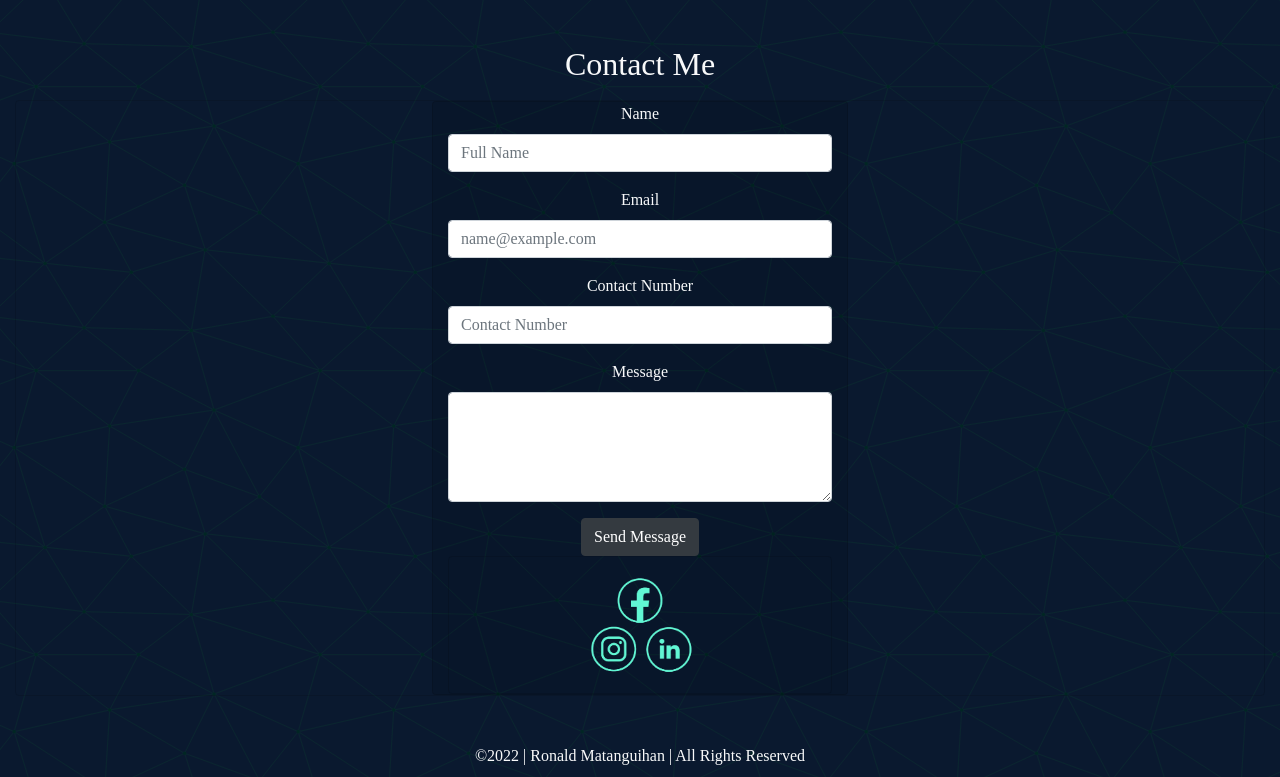
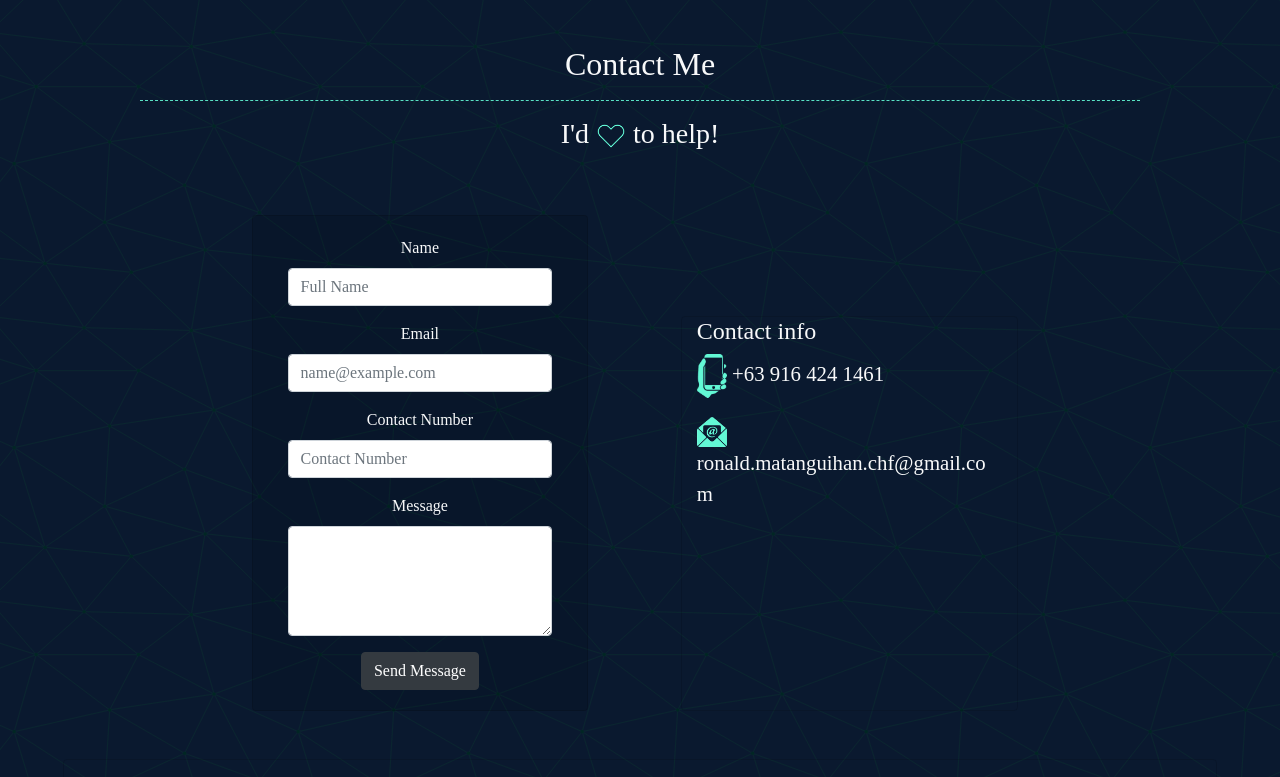
Before and after one commit to Arkcheon/web-portfolio, a plain HTML site: page index.html in a window 1280 px wide. Shown: the part 2321-3098 px from the top of the page. Drawn offline with nearby package versions, Linux system fonts and the light colour scheme; a web font is replaced by a local one.

Commit message:
Capstone 14

```diff
--- a/index.css
+++ b/index.css
@@ -8,7 +8,9 @@
 html {
 			scroll-behavior: smooth;
 		}
-
+body {
+  		font-size: calc(14px + (26 - 14) * ((100vw - 300px) / (1600 - 300)));
+		}
 /*Google Fonts*/
 
 #ibody {
@@ -164,13 +166,34 @@ h1 {
 	font-family: 'Robot Slab';
 }
 #pic-border {
-	border: 10px solid #fb1313;
+	border: 50px solid #fb1313;
 }
 
 #contact-corner {
 	background-color: rgba(0,0,0,0.1);
 }
 
+#coninfo {
+
+	margin-top: 10%;
+	text-align: left;
+	margin-right: 15%;
+	font-size: 1.3rem;
+}
+
+#form1 {
+	background-color: rgba(0,0,0,0.1);
+	margin: auto;
+}
+
+.line2 {
+  border:none;
+  border-top:1px dashed #59e2c5;
+  width: 80%;
+  text-align: center;
+}
+
+}
 
 #foot1 {
 	background-color: #59e2c5;
--- a/index.html
+++ b/index.html
@@ -199,10 +199,23 @@
 		<!-- Contact Me Start -->
 
 		<h2 class="mb-3 text-light">Contact Me</h2>
-		<section id="contact-me">
-			<div  class="d-flex card bg-transparent " >
-				<div>
-				<div id="contact-corner" class="card text-light mx-auto col-lg-4 col-md-8 col-12 col-sm-12">
+		<hr class="line2 mx-auto">
+		<h3 class="mb-3 text-light"> I'd <img src="./images/heart.png" width=
+						'30'> to help!</h3>
+
+
+		<!-- Contact Me Start -->
+		<section class=" text-light min-vh-100 bg-transparent mx-5" >
+
+
+
+			<div class="d-lg-flex p-md-5 ml-5">
+
+
+
+				<div id="form1" class="card col-lg-4 col-med-6 col-12 mb-5 mb-lg-0" >
+					<div class="card-body" >
+
 						<form>
 
 							<div class="form-group">
@@ -225,8 +238,6 @@
 								<label for="Message">Message</label>
 								<textarea class="form-control" id="Message" rows="4"></textarea>
 							</div>
-					</form>
-
 
 							<!-- Button trigger modal -->
 
@@ -234,23 +245,45 @@
 							  	Send Message
 							</button>
 
+						</form>
+
+					</div>
+				</div>
+
+				<div id="coninfo" class=" card bg-transparent col-lg-4 mb-5 mb-lg-0 col-12">
+						<h4> Contact info</h4>
+						<p > <img src="./images/mphone.png" width=
+						'30'> +63 916 424 1461</p>
+						<p> <img src="./images/email.png" width=
+						'30'> ronald.matanguihan.chf@gmail.com</p>
+
+				</div>
+			</div>
+
 			<!--SocMed  -->
 
 					<div >
 						<div class="card bg-transparent mx-auto">
 								<div class="card-body" id="fb">
 									<div>
-										<a data-aos="fade-down" data-aos-duration="3000" href="https://www.facebook.com/ronald.g.matanguihan/" target="_blank" class="card-link" ><img src="./images/fb.png" width='50' alt="Project Image"></a>
+										<a data-aos="fade-down" data-aos-duration="4000" href="https://www.facebook.com/ronald.g.matanguihan/" target="_blank" class="card-link" ><img src="./images/fb.png" width='50' alt="Project Image"></a>
 									</div>
 
 									<div>
-										<a data-aos="fade-up-right" data-aos-duration="3000" href="https://www.instagram.com/arkeon1221/" target="_blank" class="card-link mx-auto" ><img src="./images/ig.png" width='50' alt="Project Image"></a>
+										<a data-aos="fade-up-right" data-aos-duration="4000" href="https://www.instagram.com/arkeon1221/" target="_blank" class="card-link mx-auto" ><img src="./images/ig.png" width='50' alt="Project Image"></a>
 
-										<a data-aos="fade-up-left" data-aos-duration="3000" href="https://www.linkedin.com/in/ronald-matanguihan-ab2b087a?fbclid=IwAR1WtTkhozmBgRyJ9dcTfV-jv6PLBcL803YddrBmEIqlSwJiWiBctA9fuXQ" target="_blank" class="card-link mx-auto" ><img src="./images/lin.png" width='50' alt="Project Image"></a>
+										<a data-aos="fade-up-left" data-aos-duration="4000" href="https://www.linkedin.com/in/ronald-matanguihan-ab2b087a?fbclid=IwAR1WtTkhozmBgRyJ9dcTfV-jv6PLBcL803YddrBmEIqlSwJiWiBctA9fuXQ" target="_blank" class="card-link mx-auto" ><img src="./images/lin.png" width='50' alt="Project Image"></a>
 									</div>
 								</div>
 						</div>
 					</div>
+				<!-- SocMed Ends -->
+
+		</section>
+		<!-- Contact Me Ends -->
+
+
+
 
 				<!-- Modal -->
 				<div class="modal fade" id="exampleModal" tabindex="-1" aria-labelledby="exampleModalLabel" aria-hidden="true">
@@ -273,7 +306,7 @@
 						    </div>
 						</div>
 					</div>
-				</div>
+
 				</div>
 			</div>
 		</section>
```
Also changed, not shown: images/email.png (added), images/heart.png (added), images/images.png (added), images/mphone.png (added). Lines whose indentation alone changed are shown as unchanged.
